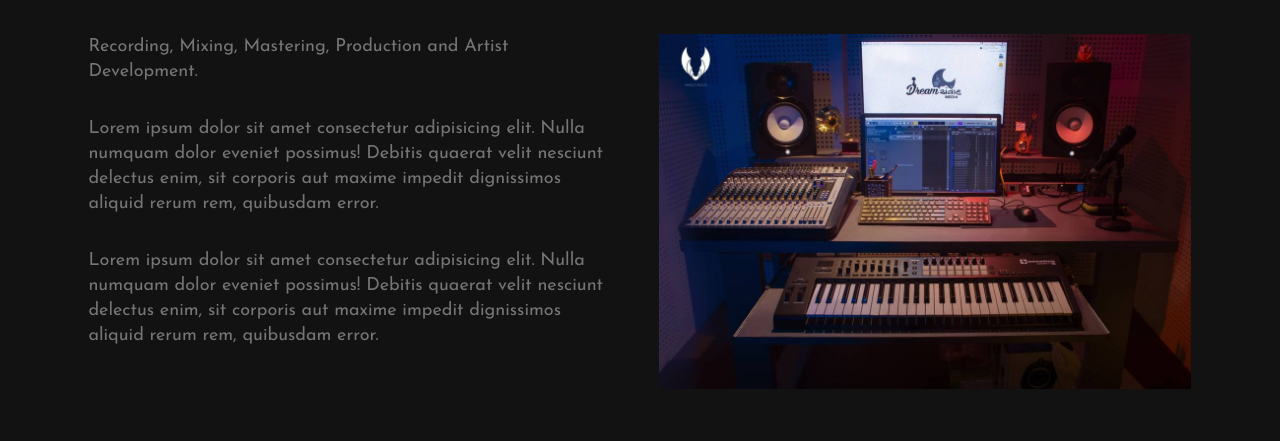
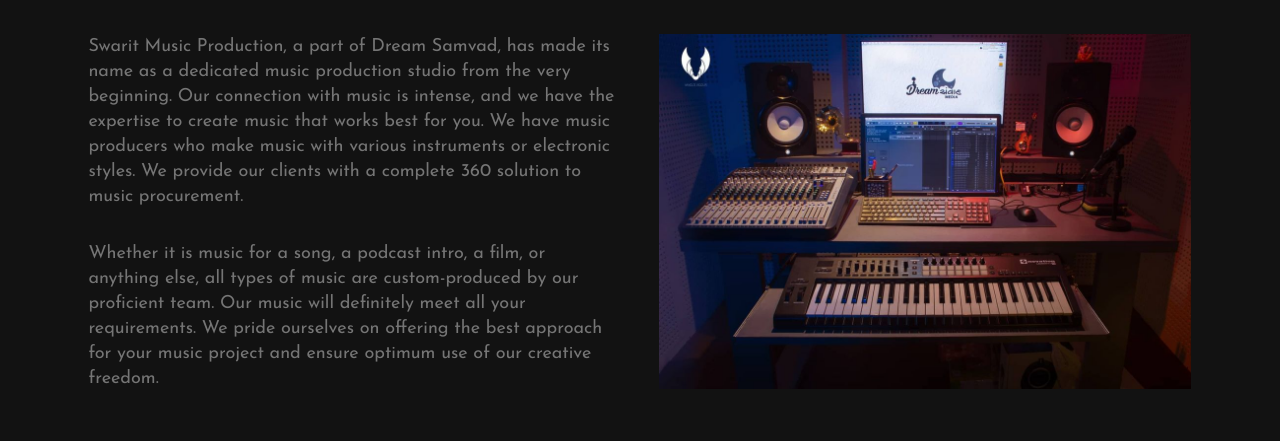
Before and after one commit to web01jay/dreamSamvad, a plain HTML site: page studio.html in a window 1280 px wide. Shown: the part 987-1428 px from the top of the page. Drawn offline with nearby package versions, Linux system fonts and the light colour scheme; a web font is replaced by a local one.

Commit message:
Content Upload
Change the text content of studio file

```diff
--- a/studio.html
+++ b/studio.html
@@ -151,15 +151,11 @@
                                     <!-- <h4 class="py-4 m-0 text-capitalize">feature films</h4> -->
                                     <div class="normal-contant">
                                        <p class="text-medium text-left">
-                                          Recording, Mixing, Mastering, Production and Artist Development.
+                                          Swarit Music Production, a part of Dream Samvad, has made its name as a dedicated music production studio from the very beginning.  Our connection with music is intense, and we have the expertise to create music that works best for you. We have music producers who make music with various instruments or electronic styles. We provide our clients with a complete 360 solution to music procurement.
                                        </p>
                                        <br/>
                                        <p class="text-medium text-left">
-                                          Lorem ipsum dolor sit amet consectetur adipisicing elit. Nulla numquam dolor eveniet possimus! Debitis quaerat velit nesciunt delectus enim, sit corporis aut maxime impedit dignissimos aliquid rerum rem, quibusdam error.
-                                       </p>
-                                       <br/>
-                                       <p class="text-medium text-left">
-                                          Lorem ipsum dolor sit amet consectetur adipisicing elit. Nulla numquam dolor eveniet possimus! Debitis quaerat velit nesciunt delectus enim, sit corporis aut maxime impedit dignissimos aliquid rerum rem, quibusdam error.
+                                          Whether it is music for a song, a podcast intro, a film, or anything else, all types of music are custom-produced by our proficient team. Our music will definitely meet all your requirements. We pride ourselves on offering the best approach for your music project and ensure optimum use of our creative freedom.
                                        </p>
                                     </div>
                                  </div>
@@ -268,7 +264,7 @@
                            <h3 class="text-white"><span class="font-italic play-font-normal">Rahul</span> Ramesh </h3>
                         </div>
                         <div class="mt-5">
-                        <div class="row">
+                        <div class="row align-items-center">
                            <div class="col-md-6 mb-5 mb-md-0 mb-lg-0">
                               <div class="inner-content px-2">
                                  <div class="image-wrap">
@@ -281,23 +277,11 @@
                                  <div class="block-content text-center">
                                     <div class="normal-contant">
                                        <p class="text-medium text-left">
-                                          Recording, Mixing, Mastering, Production and Artist Development.
+                                          Blurring lines, blending genres, and doing something unique is what makes Rahul’s music direction truly one of a kind. He has specialization in different styles of music, from classical to hip-hop. No matter what the client wants, he is able to produce everything that meets their expectations. As a music director and producer, he listens to your unique vision and takes it to a whole different level with rhythmic melodies. He is a renowned personality in the Gujarati music industry and has produced several popular songs.
                                        </p>
                                        <br/>
                                        <p class="text-medium text-left">
-                                          Lorem ipsum dolor sit amet consectetur adipisicing elit. Nulla numquam dolor eveniet possimus! Debitis quaerat velit nesciunt delectus enim, sit corporis aut maxime impedit dignissimos aliquid rerum rem, quibusdam error.
-                                       </p>
-                                       <br/>
-                                       <p class="text-medium text-left">
-                                          Lorem ipsum dolor sit amet consectetur adipisicing elit. Nulla numquam dolor eveniet possimus! Debitis quaerat velit nesciunt delectus enim, sit corporis aut maxime impedit dignissimos aliquid rerum rem, quibusdam error.
-                                       </p>
-                                       <br/>
-                                       <p class="text-medium text-left">
-                                          Lorem ipsum dolor sit amet consectetur adipisicing elit. Nulla numquam dolor eveniet possimus! Debitis quaerat velit nesciunt delectus enim, sit corporis aut maxime impedit dignissimos aliquid rerum rem, quibusdam error.
-                                       </p>
-                                       <br/>
-                                       <p class="text-medium text-left">
-                                          Lorem ipsum dolor sit amet consectetur adipisicing elit. Nulla numquam dolor eveniet possimus! Debitis quaerat velit nesciunt delectus enim, sit corporis aut maxime impedit dignissimos aliquid rerum rem, quibusdam error.
+                                          At Swarit Music Production, his work is to make the music pretty professional and record it with high-quality level artists while delivering thoughtful suggestions and instruction. With years of experience in the music field, he wanted to take the music creations a step further. So, he entered Dream Samvad to bring out music that connects with everyone. Crafting the best music is his passion, and his great support can make any song better.
                                        </p>
                                     </div>
                                  </div>
```
